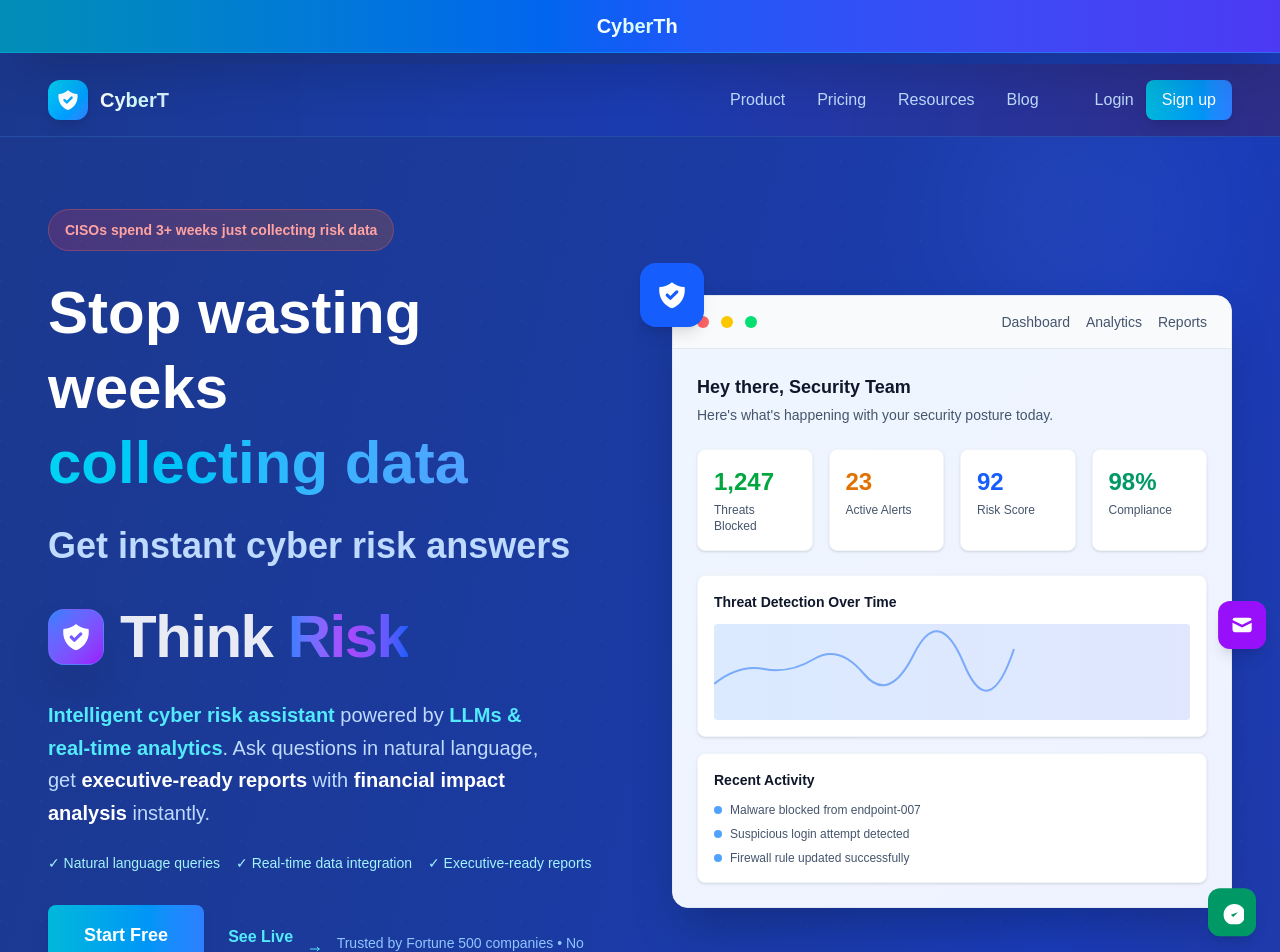
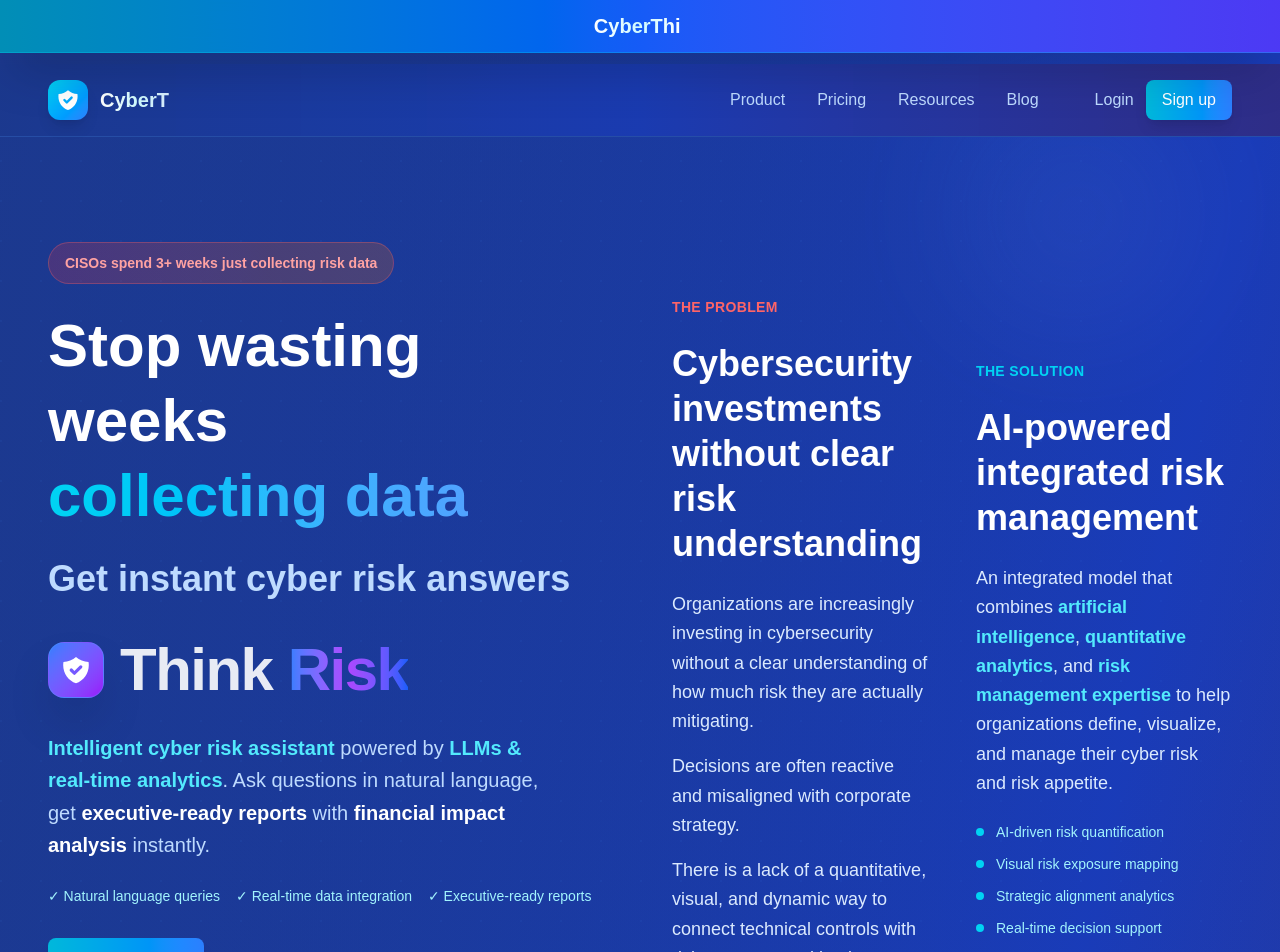
Before and after one commit to emi10147/cyberthink-platform, a Next.js app: page / in a window 1280 px wide. Shown: the top 952 px of the page. Built offline with nearby package versions, Linux system fonts and the light colour scheme.

Commit message:
Add problem-solution section with AI-powered risk management messaging

```diff
--- a/src/app/page.tsx
+++ b/src/app/page.tsx
@@ -606,6 +606,84 @@
                   Trusted by Fortune 500 companies • No credit card required
                 </motion.div>
               </motion.div>
+            </motion.div>
+
+            {/* Problem-Solution Section */}
+            <motion.div
+              className="mt-24 mb-16 max-w-6xl mx-auto"
+              initial={{ opacity: 0, y: 40 }}
+              animate={{ opacity: 1, y: 0 }}
+              transition={{ delay: 1.2, duration: 0.8 }}
+            >
+              <div className="grid md:grid-cols-2 gap-12 items-center">
+                {/* Problem Statement */}
+                <motion.div
+                  className="space-y-6"
+                  initial={{ opacity: 0, x: -30 }}
+                  animate={{ opacity: 1, x: 0 }}
+                  transition={{ delay: 1.4, duration: 0.8 }}
+                >
+                  <div className="text-red-400 font-semibold text-sm uppercase tracking-wide">The Problem</div>
+                  <h2 className="text-3xl md:text-4xl font-bold text-white leading-tight">
+                    Cybersecurity investments without clear risk understanding
+                  </h2>
+                  <div className="space-y-4 text-blue-100 text-lg leading-relaxed">
+                    <p>
+                      Organizations are increasingly investing in cybersecurity without a clear understanding of how much risk they are actually mitigating.
+                    </p>
+                    <p>
+                      Decisions are often reactive and misaligned with corporate strategy.
+                    </p>
+                    <p>
+                      There is a lack of a quantitative, visual, and dynamic way to connect technical controls with risk exposure and business capability.
+                    </p>
+                  </div>
+                </motion.div>
+
+                {/* Solution Statement */}
+                <motion.div
+                  className="space-y-6"
+                  initial={{ opacity: 0, x: 30 }}
+                  animate={{ opacity: 1, x: 0 }}
+                  transition={{ delay: 1.6, duration: 0.8 }}
+                >
+                  <div className="text-cyan-400 font-semibold text-sm uppercase tracking-wide">The Solution</div>
+                  <h2 className="text-3xl md:text-4xl font-bold text-white leading-tight">
+                    AI-powered integrated risk management
+                  </h2>
+                  <div className="space-y-4 text-blue-100 text-lg leading-relaxed">
+                    <p>
+                      An integrated model that combines <span className="text-cyan-300 font-semibold">artificial intelligence</span>, <span className="text-cyan-300 font-semibold">quantitative analytics</span>, and <span className="text-cyan-300 font-semibold">risk management expertise</span> to help organizations define, visualize, and manage their cyber risk and risk appetite.
+                    </p>
+                  </div>
+
+                  {/* Solution Features */}
+                  <motion.div
+                    className="grid gap-3 mt-6"
+                    initial={{ opacity: 0, y: 20 }}
+                    animate={{ opacity: 1, y: 0 }}
+                    transition={{ delay: 1.8, duration: 0.8 }}
+                  >
+                    {[
+                      'AI-driven risk quantification',
+                      'Visual risk exposure mapping',
+                      'Strategic alignment analytics',
+                      'Real-time decision support'
+                    ].map((feature, index) => (
+                      <motion.div
+                        key={index}
+                        className="flex items-center space-x-3 text-cyan-200"
+                        initial={{ opacity: 0, x: 20 }}
+                        animate={{ opacity: 1, x: 0 }}
+                        transition={{ delay: 2 + (index * 0.1), duration: 0.6 }}
+                      >
+                        <div className="w-2 h-2 bg-cyan-400 rounded-full"></div>
+                        <span className="text-sm font-medium">{feature}</span>
+                      </motion.div>
+                    ))}
+                  </motion.div>
+                </motion.div>
+              </div>
             </motion.div>
 
             {/* Right Dashboard Preview */}
```
